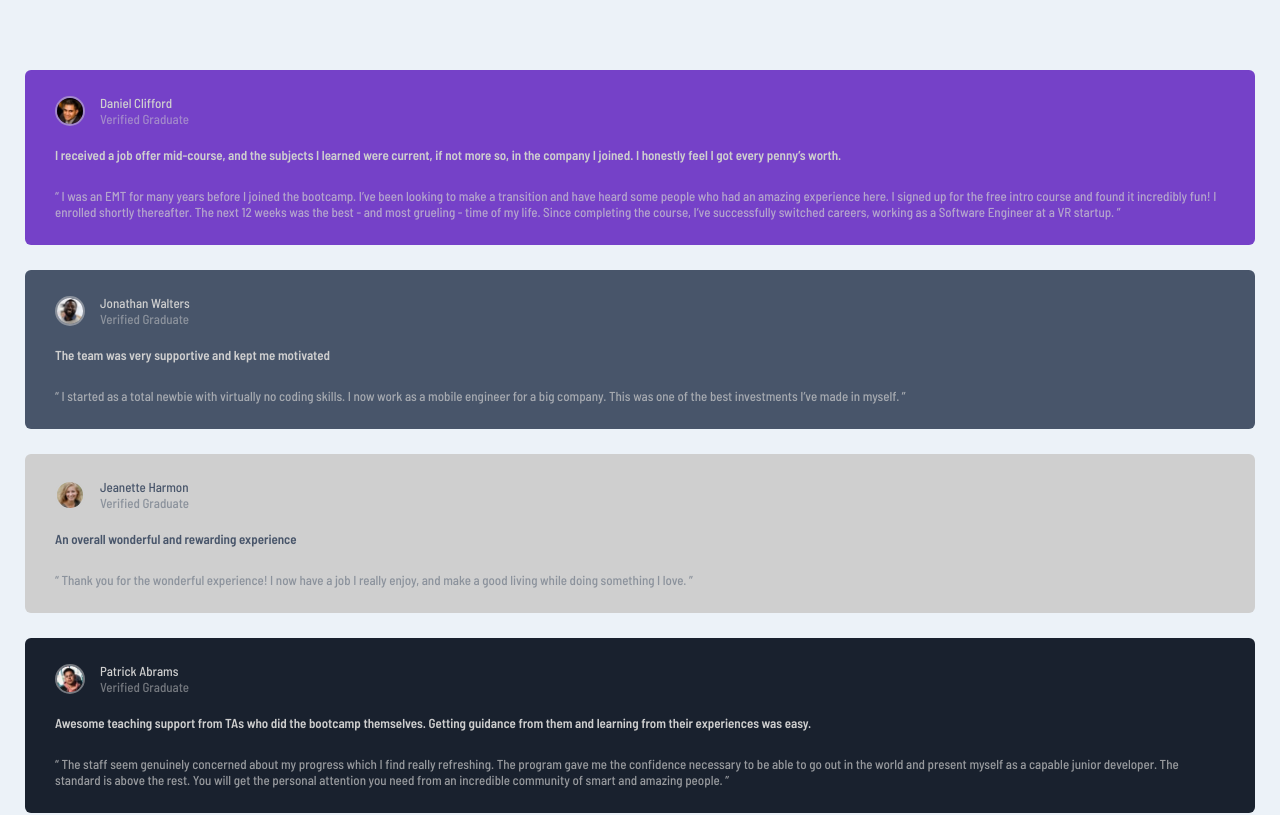
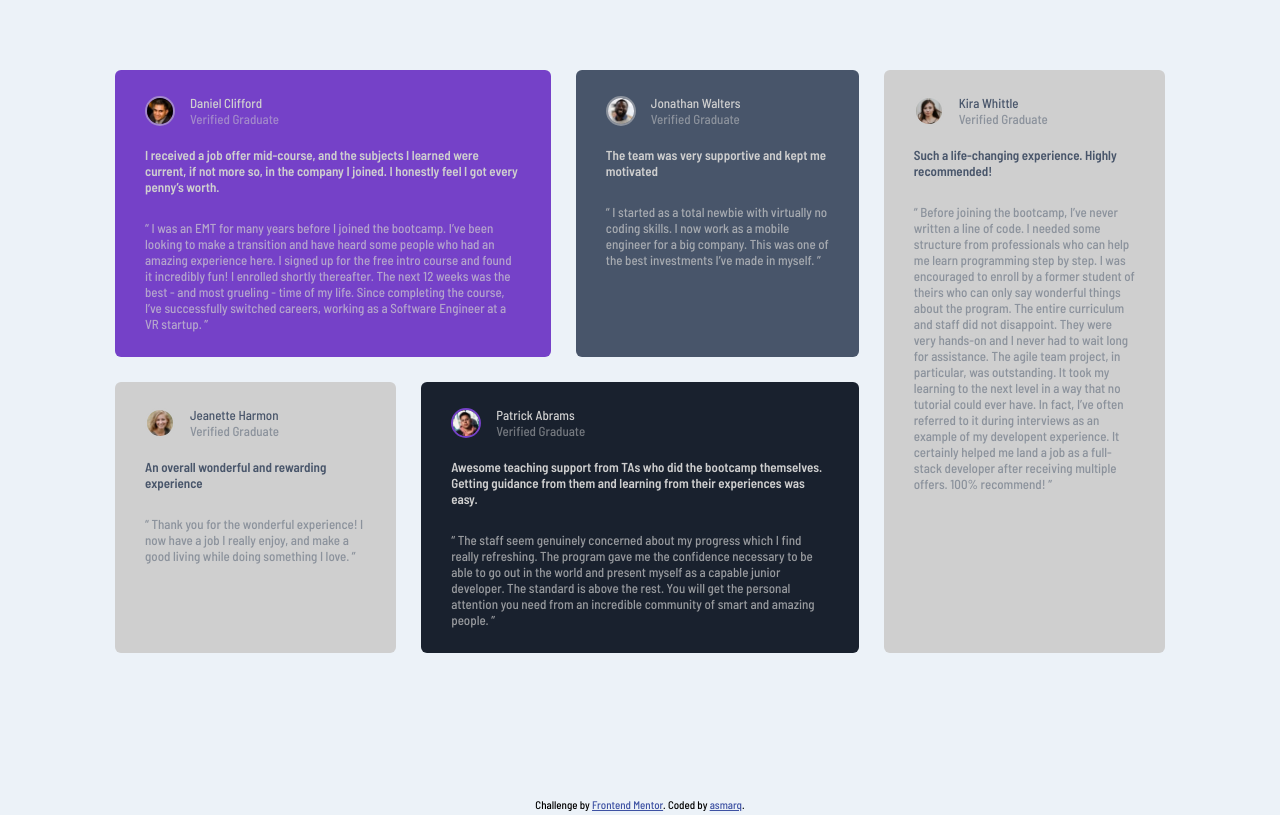
Before and after one commit to asmarq/fem-testimonial-grid-section, a plain HTML site: page index.html in a window 1280 px wide. Shown: the top 815 px of the page. Drawn offline with Linux system fonts and the light colour scheme; a script that the page names is missing.

Commit message:
Modification responsive design

```diff
--- a/style.css
+++ b/style.css
@@ -23,9 +23,16 @@ body {
 
 main {
   display: grid;
-  grid-template-rows: repeat(4, auto);
+  margin: 0 auto;
+  grid-template-rows: repeat(5, auto);
   gap: 25px;
   padding: 70px 25px;
+  grid-template-areas:
+    "daniel"
+    "jonathan"
+    "jeanette"
+    "patrick"
+    "kira";
 }
 
 section {
@@ -35,20 +42,25 @@ section {
 
 section:nth-child(1) {
   background-color: var(--violet);
+  grid-area: daniel;
 }
 section:nth-child(2) {
   background-color: var(--dk-gray-blue);
+  grid-area: jonathan;
 }
 
 section:nth-child(3) {
   background-color: var(--white);
+  grid-area: jeanette;
 }
 
 section:nth-child(4) {
   background-color: var(--dk-black-blue);
+  grid-area: patrick;
 }
 section:nth-child(5) {
   background-color: var(--white);
+  grid-area: kira;
 }
 
 .profil {
@@ -100,6 +112,14 @@ section:nth-child(5) .testimonial {
   color: hsla(217, 19%, 35%, 0.5);
 }
 
+section:nth-child(4) .profil__picture {
+  border: 2px solid var(--violet);
+}
+
+/* .quotation-marks {
+  position: absolute;
+} */
+
 .attribution {
   font-size: 11px;
   text-align: center;
@@ -107,3 +127,12 @@ section:nth-child(5) .testimonial {
 .attribution a {
   color: hsl(228, 45%, 44%);
 }
+
+@media (min-width: 640px) {
+  main {
+    max-width: 1100px;
+    grid-template-areas:
+      "daniel daniel jonathan kira"
+      "jeanette patrick patrick kira";
+  }
+}
```
